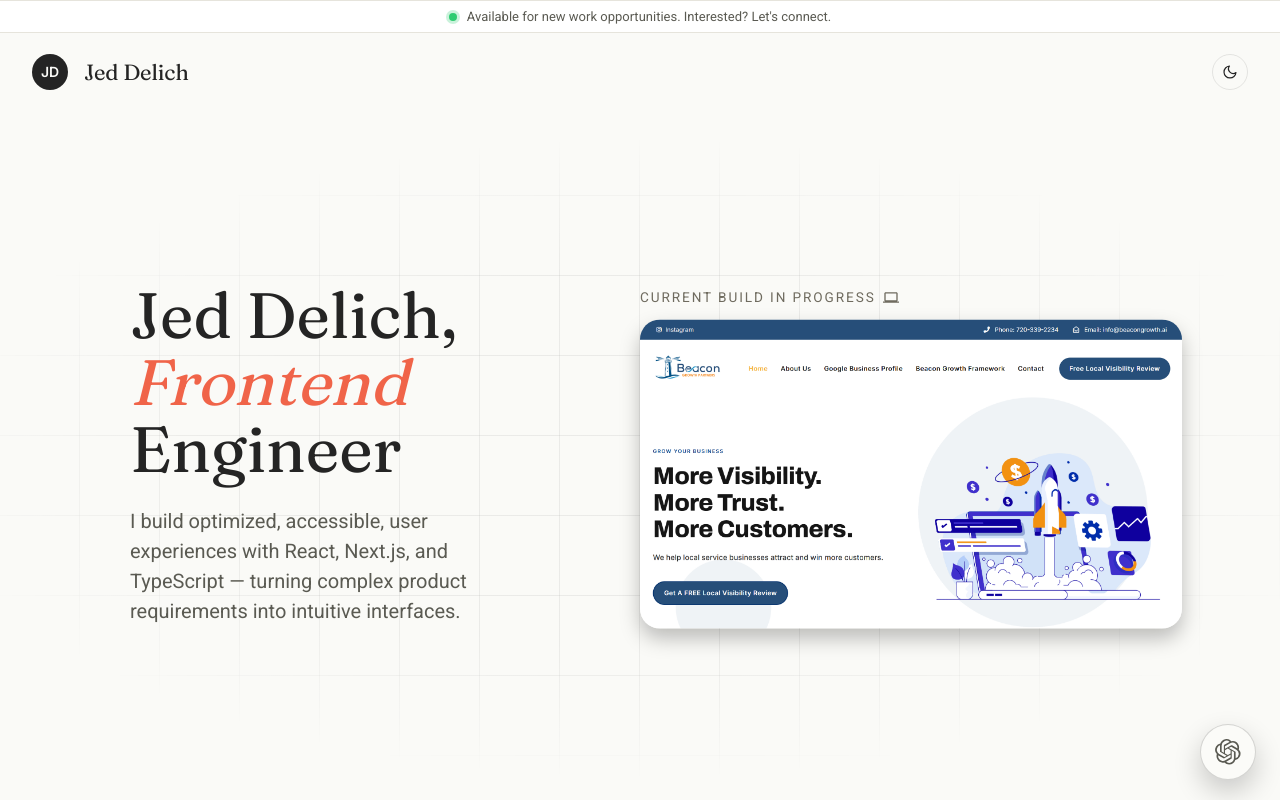
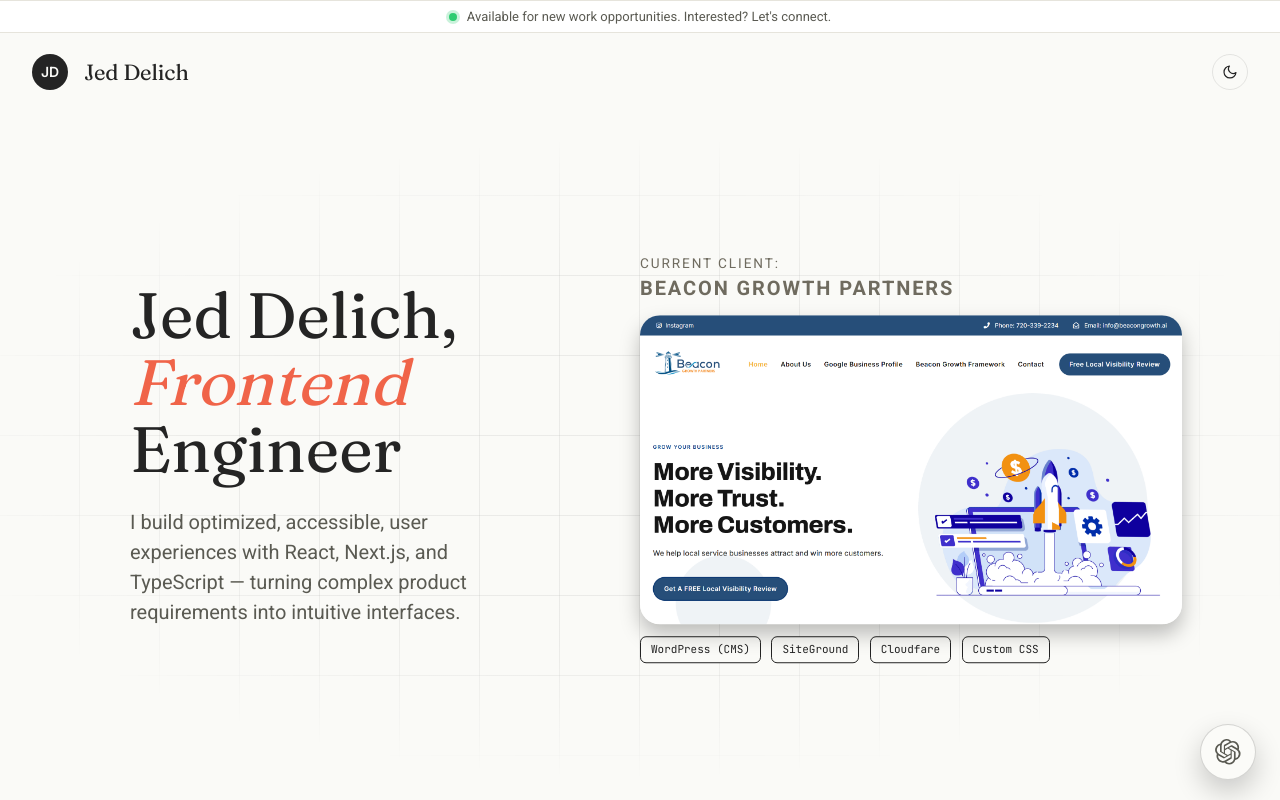
Before and after one commit to jeddelich/next-portfolio, a Next.js app: page / in a window 1280 px wide. Shown: the top 800 px of the page. Built offline with nearby package versions, Linux system fonts and the light colour scheme.

Commit message:
feat: add tech stack to featured project

```diff
--- a/components/ui/Hero.module.css
+++ b/components/ui/Hero.module.css
@@ -85,7 +85,7 @@
 
 .featuredProjectEyebrowIcon {
   margin-left: 0.45rem;
-  font-size: 1rem;
+  font-size: 1.25rem;
   vertical-align: text-top;
 }
 
@@ -119,6 +119,29 @@
   width: 100%;
   height: auto;
   display: block;
+}
+
+.featuredProjectStack {
+  display: flex;
+  flex-wrap: wrap;
+  gap: 0.65rem;
+  margin: 12px 0 0;
+  padding: 0;
+  list-style: none;
+}
+
+.featuredProjectStackItem {
+  display: inline-flex;
+  align-items: center;
+  font-family: 'JetBrains Mono', ui-monospace, monospace;
+  font-size: 11px;
+  padding: 4px 10px;
+  border-radius: 6px;
+  background: var(--color-light);
+  color: var(--color-dark);
+  border: 1px solid var(--color-dark);
+  font-weight: 400;
+  line-height: 1.5;
 }
 
 .heroTitles {
@@ -207,6 +230,12 @@
 :global(.dark-theme) .headerPara,
 :global(.dark-theme) .socialLink {
   color: white;
+}
+
+:global(.dark-theme) .featuredProjectStackItem {
+  background: var(--color-dark);
+  color: var(--color-light);
+  border-color: var(--color-light);
 }
 
 @media (min-width: 769px) and (max-width: 1023px) {
@@ -314,6 +343,10 @@
   .featuredProjectTitle {
     text-align: center;
   }
+
+  .featuredProjectStack {
+    justify-content: center;
+  }
 }
 
 @media (max-width: 480px) {
--- a/components/ui/Hero.tsx
+++ b/components/ui/Hero.tsx
@@ -31,11 +31,11 @@ function Hero() {
         <aside className={styles.featuredProject} aria-label="Current project">
           <div className={styles.featuredProjectDescription}>
             <p className={styles.featuredProjectEyebrow}>
-              current build in progress
-              <MdComputer
+              current client: <br /><strong style={{ fontSize: "1.25rem" }}>Beacon Growth Partners</strong>
+              {/* <MdComputer
                 className={styles.featuredProjectEyebrowIcon}
                 aria-hidden="true"
-              />
+              /> */}
             </p>
             <div className={styles.featuredProjectMedia}>
               <Image
@@ -47,6 +47,16 @@ function Hero() {
                 className={styles.featuredProjectImage}
               />
             </div>
+            <ul
+              className={styles.featuredProjectStack}
+              aria-label="Beacon Growth Partners tech stack"
+            >
+              <li className={styles.featuredProjectStackItem}>WordPress (CMS)</li>
+              <li className={styles.featuredProjectStackItem}>SiteGround</li>
+              <li className={styles.featuredProjectStackItem}>Cloudfare</li>
+              <li className={styles.featuredProjectStackItem}>Custom CSS</li>
+            </ul>
+
           </div>
         </aside>
       </header>
```
